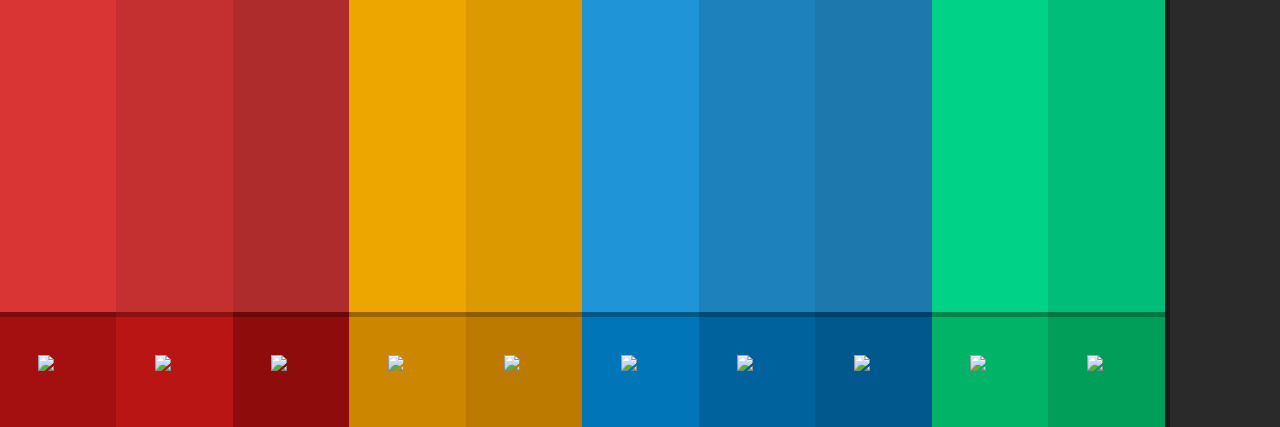
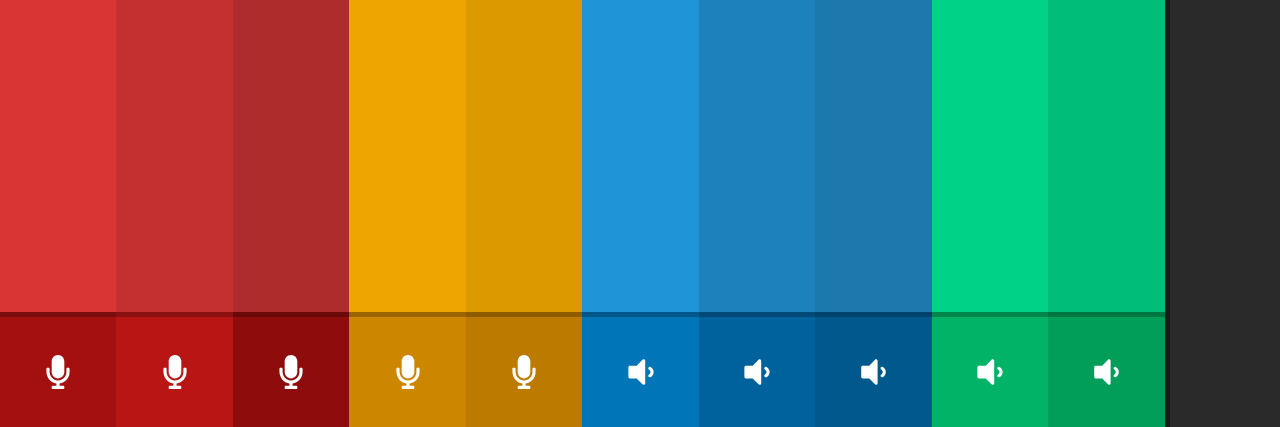
Before and after one commit to karlkoorna/voix, a website: page public/index.html in a window 1280 px wide. Shown: the part 373-800 px from the top of the page. Drawn offline with Linux system fonts and the light colour scheme; no server answers.

Commit message:
Fix missing icons

```diff
--- a/public/index.html
+++ b/public/index.html
@@ -33,16 +33,16 @@
 		</div>
 		<canvas id="levels"></canvas>
 		<div id="icons">
-			<img class="button icon" src="img/microphone.png" data-color="#a41010">
-			<img class="button icon" src="img/microphone.png" data-color="#b91515">
-			<img class="button icon" src="img/microphone.png" data-color="#8e0c0c">
-			<img class="button icon" src="img/microphone.png" data-color="#cd8600">
-			<img class="button icon" src="img/microphone.png" data-color="#bc7a00">
-			<img class="button icon" src="img/speaker.png" data-color="#0075b8">
-			<img class="button icon" src="img/speaker.png" data-color="#00629c">
-			<img class="button icon" src="img/speaker.png" data-color="#00588d">
-			<img class="button icon" src="img/speaker.png" data-color="#00b367">
-			<img class="button icon" src="img/speaker.png" data-color="#009e59">
+			<img class="button icon" src="img/input-on.svg" data-color="#a41010">
+			<img class="button icon" src="img/input-on.svg" data-color="#b91515">
+			<img class="button icon" src="img/input-on.svg" data-color="#8e0c0c">
+			<img class="button icon" src="img/input-on.svg" data-color="#cd8600">
+			<img class="button icon" src="img/input-on.svg" data-color="#bc7a00">
+			<img class="button icon" src="img/output-on.svg" data-color="#0075b8">
+			<img class="button icon" src="img/output-on.svg" data-color="#00629c">
+			<img class="button icon" src="img/output-on.svg" data-color="#00588d">
+			<img class="button icon" src="img/output-on.svg" data-color="#00b367">
+			<img class="button icon" src="img/output-on.svg" data-color="#009e59">
 		</div>
 		<div id="controls">
 		</div>
```
Also changed, not shown: 1 other file.
